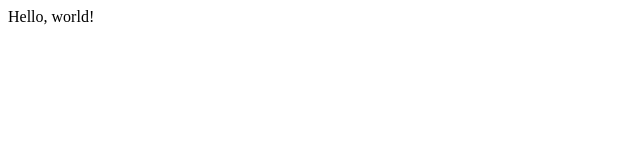
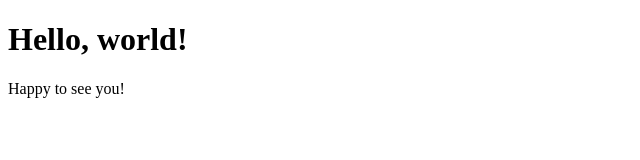
Before and after one commit to soeunhaeyo/Hello-World, a plain HTML site: page helloWorld.html in a window 1280 px wide. Shown: the whole page, without its empty margins (0-640 px from the left). Drawn offline with Linux system fonts and the light colour scheme.

Commit message:
updated body of helloWorld

```diff
--- a/helloWorld.html
+++ b/helloWorld.html
@@ -4,6 +4,7 @@
         <title>My Hello, world webpage</title>
     </head>
     <body>
-        Hello, world!
+        <h1>Hello, world!</h1>
+        <p>Happy to see you!</p>
     </body>
 </html>
```
